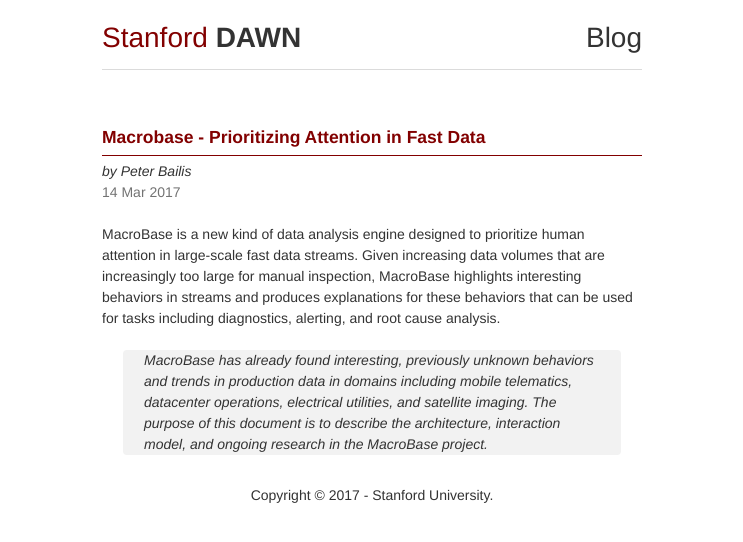
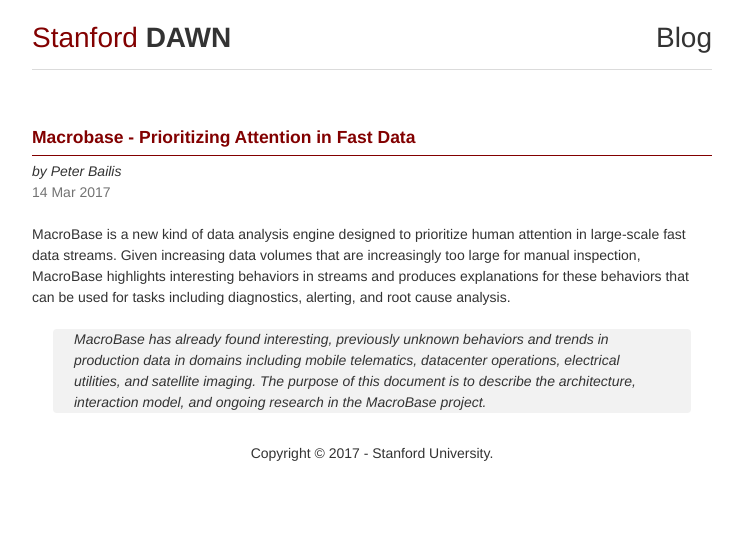
Before and after one commit to sppalkia/sppalkia.github.io, a Jekyll site: the page blog/macrobase.html, which Jekyll copies as it is, in a window 1280 px wide. Shown: the top 542 px of the page, without its empty margins (268-1011 px from the left). Built offline with Jekyll 4.4.1, drawn with Linux system fonts in a browser that asks for light colours.

Commit message:
Blog changes again

```diff
--- a/blog/atom.xml
+++ b/blog/atom.xml
@@ -4,7 +4,7 @@
  <title>Stanford DAWN | The Stanford DAWN blog.</title>
  <link href="/atom.xml" rel="self"/>
  <id></id>
- <updated>2017-04-01T15:40:49-07:00</updated>
+ <updated>2017-04-01T23:30:48-07:00</updated>
  <author>
    <name>Shoumik Palkar</name>
    <uri>http://dawn.cs.stanford.edu</uri>
--- a/blog/css/main.css
+++ b/blog/css/main.css
@@ -93,7 +93,7 @@
   font-weight: 350;
   font-size: 14px;
   color: #333;
-  max-width: 40em; }
+  max-width: 50em; }
 
 /*- Typography for medium and small screen, based on 16px font-size -*/
 p, ul, ol {
```
